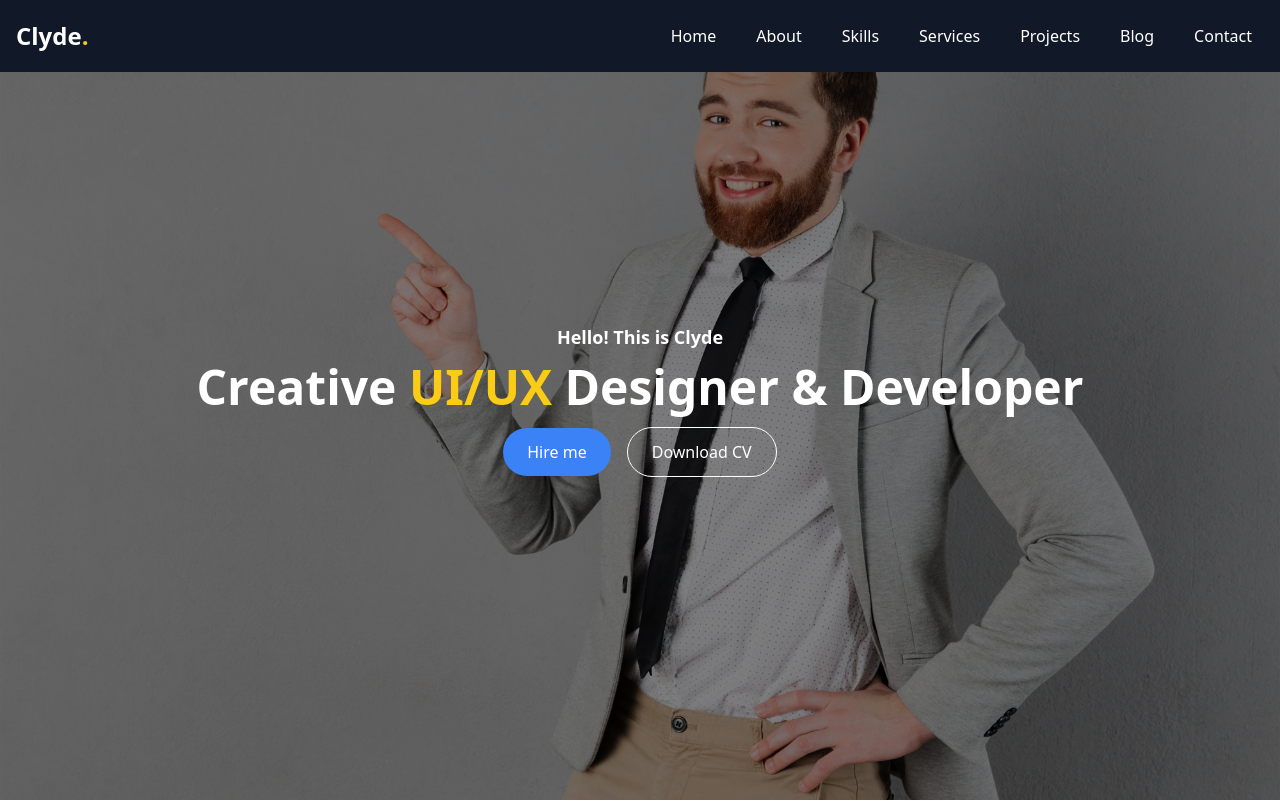
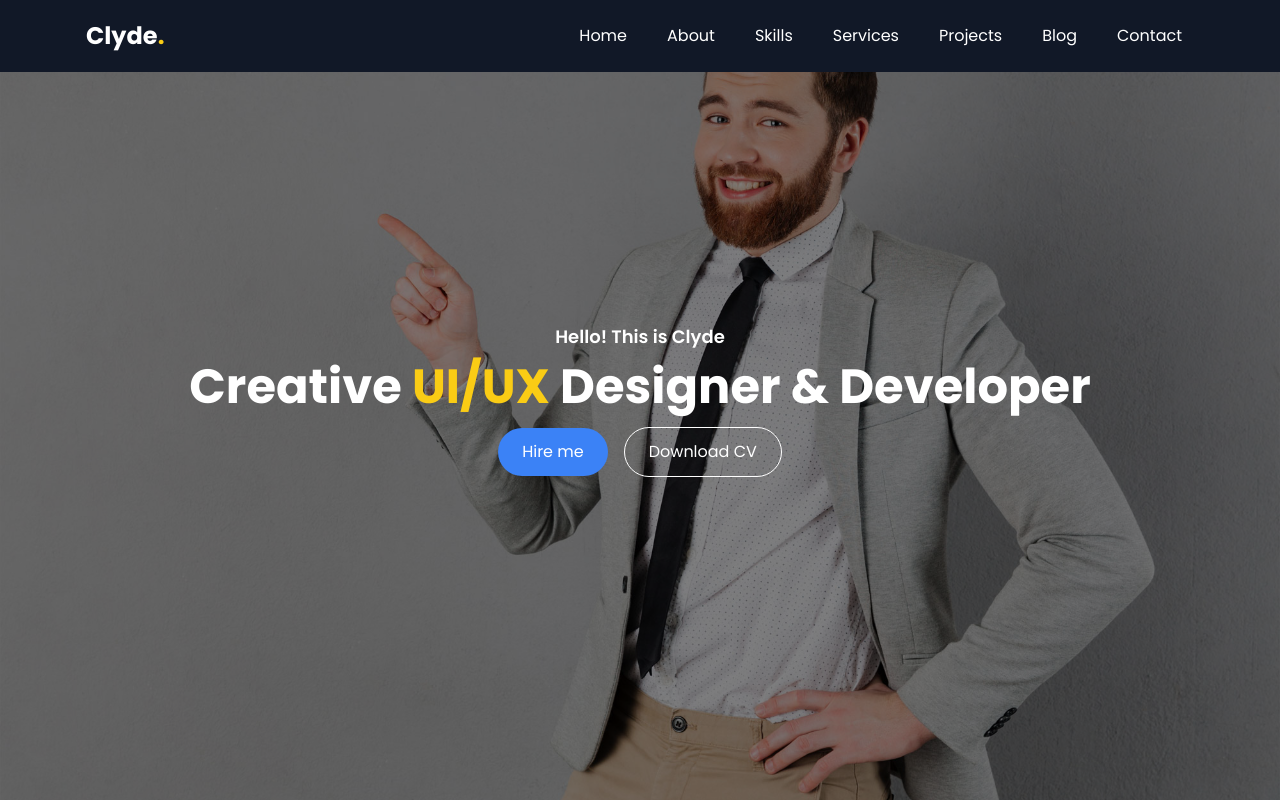
Before and after one commit to madsdev404/madsdev404_portfolio, a Next.js app: page / in a window 1280 px wide. Shown: the top 802 px of the page. Built offline with nearby package versions, Linux system fonts and the light colour scheme.

Commit message:
Updated Tailwind CSS color palette and global font styling.

```diff
--- a/app/globals.css
+++ b/app/globals.css
@@ -1,3 +1,9 @@
+@import url('https://fonts.googleapis.com/css2?family=Poppins:wght@300;400;500;600;700;800;900&display=swap');
+
 @tailwind base;
 @tailwind components;
 @tailwind utilities;
+
+body {
+  font-family: 'Poppins', sans-serif;
+}
--- a/tailwind.config.js
+++ b/tailwind.config.js
@@ -7,7 +7,51 @@ module.exports = {
     "./sections/**/*.{js,ts,jsx,tsx,mdx}",
   ],
   theme: {
-    extend: {},
+    extend: {
+      colors: {
+        primary: '#6366F1', // Indigo-500
+        secondary: '#A5B4FC', // Indigo-300
+        accent: '#F472B6', // Pink-400
+        background: '#F9FAFB', // Light Gray (bg)
+        foreground: '#111827', // Almost Black (text)
+
+        muted: '#E5E7EB',          // Light muted elements
+        border: '#D1D5DB',         // Border gray
+        success: '#10B981',        // Green-500
+        warning: '#FBBF24',        // Amber-400
+        danger: '#EF4444',         // Red-500
+        info: '#3B82F6',           // Blue-500
+        light: '#FFFFFF',          // Pure white
+        dark: '#1F2937',           // Gray-800
+
+        // Optional tone variants
+        gray: {
+          50: '#F9FAFB',
+          100: '#F3F4F6',
+          200: '#E5E7EB',
+          300: '#D1D5DB',
+          400: '#9CA3AF',
+          500: '#6B7280',
+          600: '#4B5563',
+          700: '#374151',
+          800: '#1F2937',
+          900: '#111827',
+        },
+      },
+      fontFamily: {
+        sans: ['Poppins', 'sans-serif'],
+      },
+      container: {
+        center: true,
+        padding: '1rem',
+        screens: {
+          sm: '540px',
+          md: '720px',
+          lg: '960px',
+          xl: '1140px',
+        },
+      },
+    },
   },
   plugins: [],
 }
```
Also changed, not shown: commit_message.txt.
